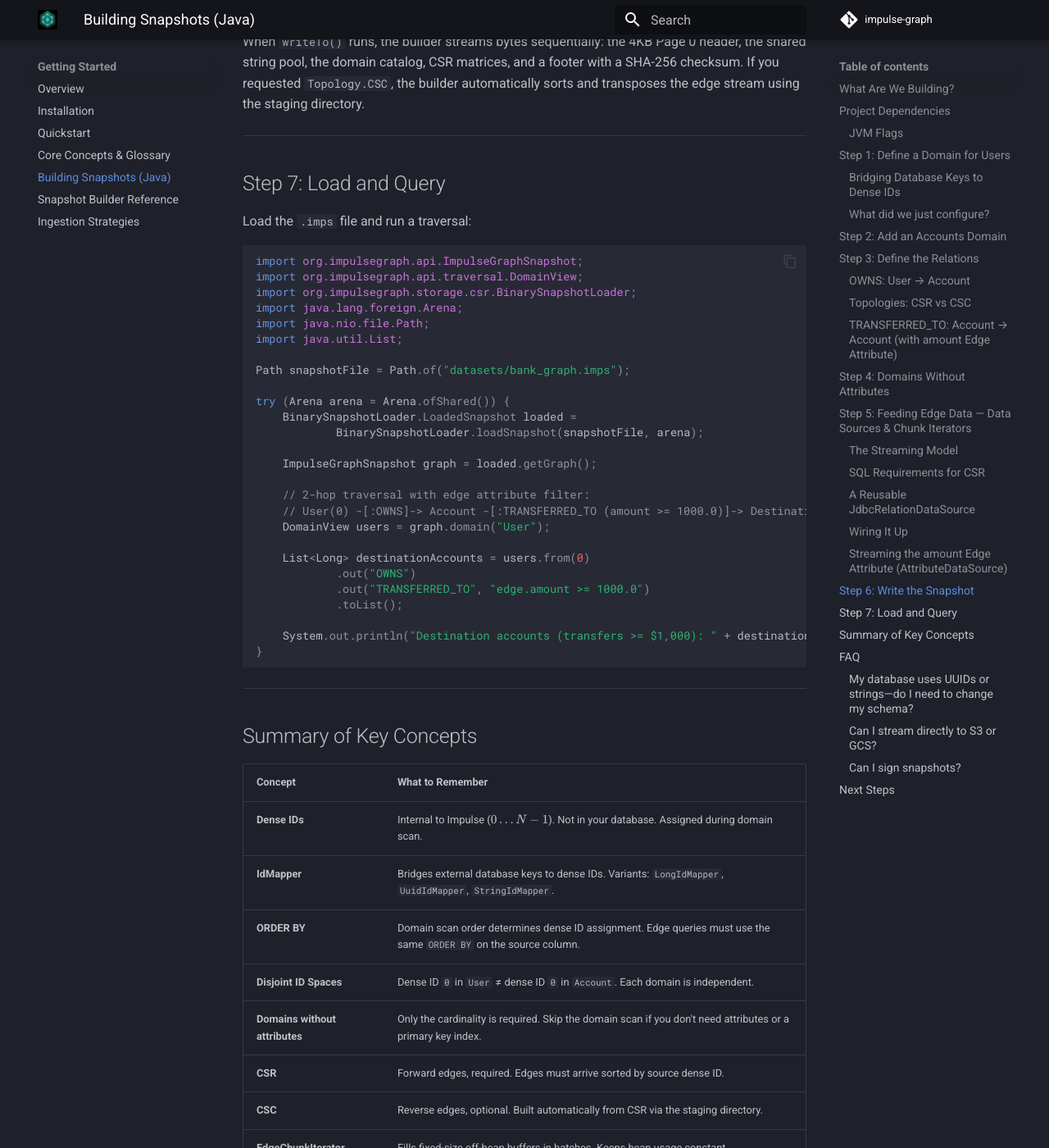
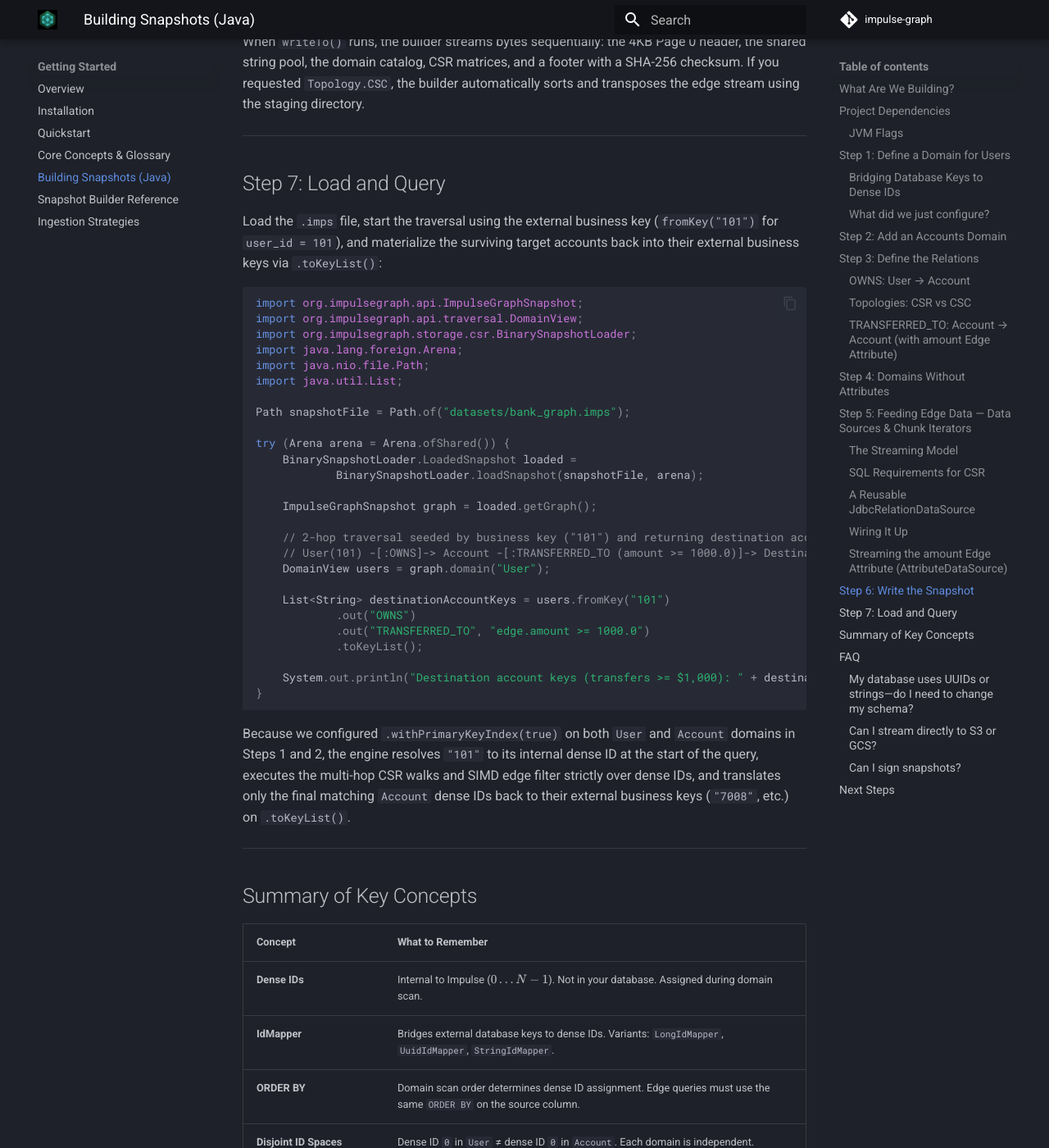
Before and after one commit to impulse-graph/impulse-website, an MkDocs documentation site: the page built from docs/getting-started/building-snapshots.md, in a window 1280 px wide and 1400 px high, scrolled down 11783 px. Shown: the whole window at 82% size. Built offline with MkDocs 1.6.1 and Material for MkDocs 9.7.7, drawn with Linux system fonts in a browser that asks for light colours.

Commit message:
docs: use fromKey and toKeyList in Step 7 of building-snapshots guide

````diff
--- a/docs/getting-started/building-snapshots.md
+++ b/docs/getting-started/building-snapshots.md
@@ -525,7 +525,7 @@ When `writeTo()` runs, the builder streams bytes sequentially: the 4KB Page 0 he
 
 ## Step 7: Load and Query
 
-Load the `.imps` file and run a traversal:
+Load the `.imps` file, start the traversal using the external business key (`fromKey("101")` for `user_id = 101`), and materialize the surviving target accounts back into their external business keys via `.toKeyList()`:
 
 ```java
 import org.impulsegraph.api.ImpulseGraphSnapshot;
@@ -543,18 +543,20 @@ try (Arena arena = Arena.ofShared()) {
 
     ImpulseGraphSnapshot graph = loaded.getGraph();
 
-    // 2-hop traversal with edge attribute filter:
-    // User(0) -[:OWNS]-> Account -[:TRANSFERRED_TO (amount >= 1000.0)]-> Destination Accounts
+    // 2-hop traversal seeded by business key ("101") and returning destination account business keys:
+    // User(101) -[:OWNS]-> Account -[:TRANSFERRED_TO (amount >= 1000.0)]-> Destination Account Keys
     DomainView users = graph.domain("User");
 
-    List<Long> destinationAccounts = users.from(0)
+    List<String> destinationAccountKeys = users.fromKey("101")
             .out("OWNS")
             .out("TRANSFERRED_TO", "edge.amount >= 1000.0")
-            .toList();
+            .toKeyList();
 
-    System.out.println("Destination accounts (transfers >= $1,000): " + destinationAccounts);
+    System.out.println("Destination account keys (transfers >= $1,000): " + destinationAccountKeys);
 }
 ```
+
+Because we configured `.withPrimaryKeyIndex(true)` on both `User` and `Account` domains in Steps 1 and 2, the engine resolves `"101"` to its internal dense ID at the start of the query, executes the multi-hop CSR walks and SIMD edge filter strictly over dense IDs, and translates only the final matching `Account` dense IDs back to their external business keys (`"7008"`, etc.) on `.toKeyList()`.
 
 ---
 
````
